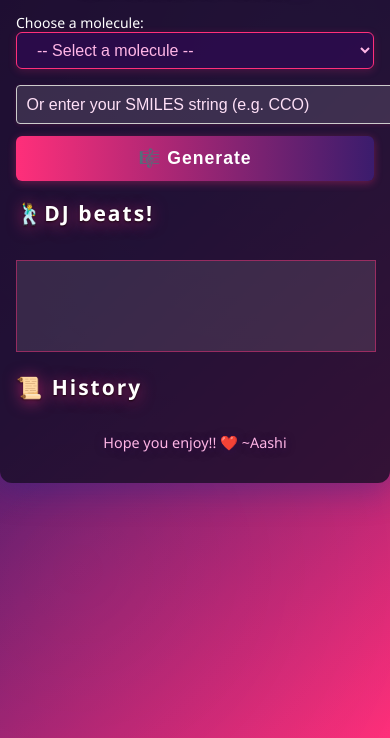
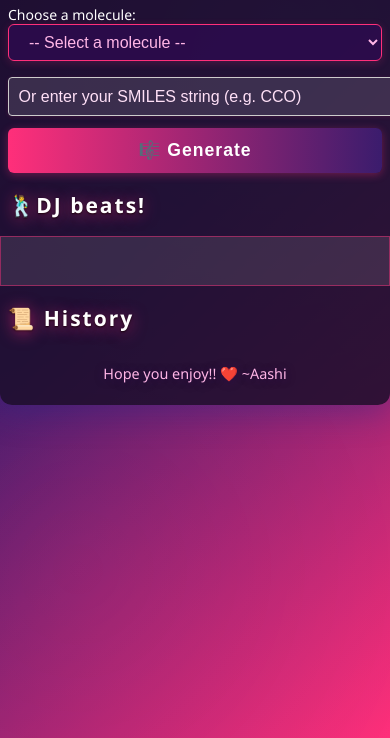
Before and after one commit to ashigupta99/molecule-dj-frontend, a plain HTML site: page index.html in a window 390 px wide. Shown: the part 106-844 px from the top of the page. Drawn offline with nearby package versions, Linux system fonts and the light colour scheme.

Commit message:
Update style.css

```diff
--- a/style.css
+++ b/style.css
@@ -115,10 +115,28 @@ pre {
   box-shadow: 0 1px 4px #ff2f7a22;
 }
 
-svg#pianoRoll {
+/* --- DJ Beat Visualizer --- */
+svg#pianoRoll, canvas#beatVisualizer {
+  width: 100%;
+  min-width: 0;
+  height: 120px;
+  min-height: 60px;
+  max-width: 100vw;
+  display: block;
   background: rgba(255,255,255,0.10);
   border: 1px solid #ff2f7a77;
   margin-top: 1rem;
+  position: relative;
+  z-index: 2; /* Ensure it's above background layers */
+  box-sizing: border-box;
+}
+
+/* Prevent accidental hiding */
+svg#pianoRoll.hidden,
+canvas#beatVisualizer.hidden {
+  display: block !important;
+  opacity: 1 !important;
+  visibility: visible !important;
 }
 
 ul {
@@ -206,26 +224,27 @@ footer {
   background: rgba(45, 11, 78, 0.95);
   color: #ffb6e6;
 }
-/* Mobile Responsive Styles */
+
+/* --- Mobile Responsive Styles --- */
 @media (max-width: 600px) {
   body {
-    font-size: 14px; /* slightly smaller font */
+    font-size: 14px;
   }
 
   .container {
-    max-width: 95%;
+    max-width: 98vw;
     padding: 1rem;
     border-radius: 12px;
   }
 
   input[type="text"] {
-    width: 100%; /* full width on mobile */
+    width: 100%;
     margin-right: 0;
     margin-bottom: 0.75rem;
   }
 
   button {
-    width: 100%; /* full width button */
+    width: 100%;
     padding: 0.75rem;
     font-size: 1.1rem;
   }
@@ -239,9 +258,15 @@ footer {
     width: 100%;
   }
 
-  svg#pianoRoll {
-    width: 100%;
-    height: auto;
+  svg#pianoRoll,
+  canvas#beatVisualizer {
+    width: 100vw;
+    min-width: 0;
+    height: 70px;
+    min-height: 48px;
+    max-width: 100vw;
+    margin-left: -2vw;
+    margin-right: -2vw;
   }
 
   header h1, header h2 {
@@ -261,3 +286,15 @@ footer {
     font-size: 1rem;
   }
 }
+
+/* Optional: Even more compact for very small screens */
+@media (max-width: 400px) {
+  .container {
+    padding: 0.5rem;
+  }
+  svg#pianoRoll,
+  canvas#beatVisualizer {
+    height: 50px;
+    min-height: 32px;
+  }
+}
```
